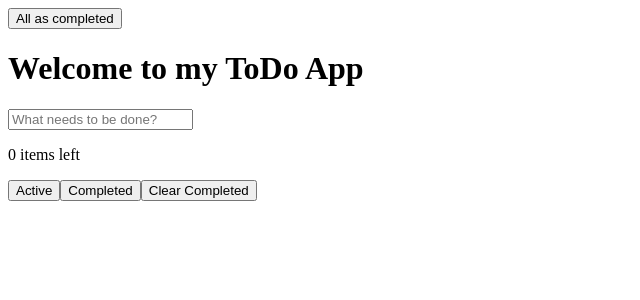
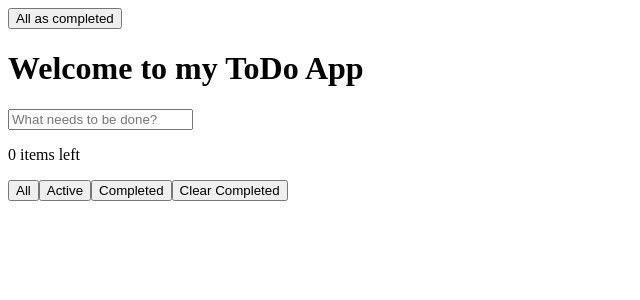
Before and after one commit to noorie-esmaili/todo-mvc, a React (Create React App) app: page / in a window 1280 px wide. Shown: the top 300 px of the page, without its empty margins (0-640 px from the left). Built offline with nearby package versions, Linux system fonts and the light colour scheme.

Commit message:
Filter by active tasks

```diff
--- a/src/components/Footer.tsx
+++ b/src/components/Footer.tsx
@@ -2,16 +2,18 @@ import React from "react";
 
 interface FooterProps {
   numOfLeftItems: number;
+  onFilterActive: () => void;
 }
 
-const Footer: React.FC<FooterProps> = ({ numOfLeftItems }) => {
+const Footer: React.FC<FooterProps> = ({ numOfLeftItems, onFilterActive }) => {
   return (
-    <div>
+    <>
       <p>{numOfLeftItems} items left</p>
-      <button>Active</button>
+      <button>All</button>
+      <button onClick={onFilterActive}>Active</button>
       <button>Completed</button>
       <button>Clear Completed</button>
-    </div>
+    </>
   );
 };
 
--- a/src/pages/home.tsx
+++ b/src/pages/home.tsx
@@ -7,9 +7,11 @@ import Footer from "../components/Footer.tsx";
 
 const Home: React.FC = () => {
   const [todos, setTodos] = useState<Task[]>([]);
+  const [filteredTodos, setFilteredTodos] = useState<Task[]>([]);
 
   const handleSave = (value: Task) => {
     setTodos((prevTodos) => [...prevTodos, value]);
+    setFilteredTodos((prevTodos) => [...prevTodos, value]);
   };
 
   const uncompletedItems = (tasks: Task[]) => {
@@ -25,6 +27,7 @@ const Home: React.FC = () => {
     }));
 
     setTodos(updatedTodos);
+    setFilteredTodos(updatedTodos);
   };
 
   const handleCheckboxChange = (id: number, completed: boolean) => {
@@ -39,17 +42,24 @@ const Home: React.FC = () => {
     });
 
     setTodos(updatedTodos);
+    setFilteredTodos(updatedTodos);
+  };
+
+  const handleFilterActive = () => {
+    const activeTodos = todos.filter((todo) => !todo.completed);
+    setFilteredTodos(activeTodos);
   };
 
   return (
     <>
       <Header title="Welcome to my ToDo App" onCheckAll={handleCheckAll} />
       <TodoInput onSave={handleSave} />
-        {todos.length > 0 && <TodoList todos={todos} onCheckboxChange={handleCheckboxChange} />}
-        <Footer numOfLeftItems={uncompletedItems(todos)} />
+      {filteredTodos.length > 0 && (
+        <TodoList todos={filteredTodos} onCheckboxChange={handleCheckboxChange} />
+      )}
+      <Footer numOfLeftItems={uncompletedItems(todos)} onFilterActive={handleFilterActive} />
     </>
   );
 };
 
-
 export default Home;
```
Lines whose indentation alone changed are shown as unchanged.
